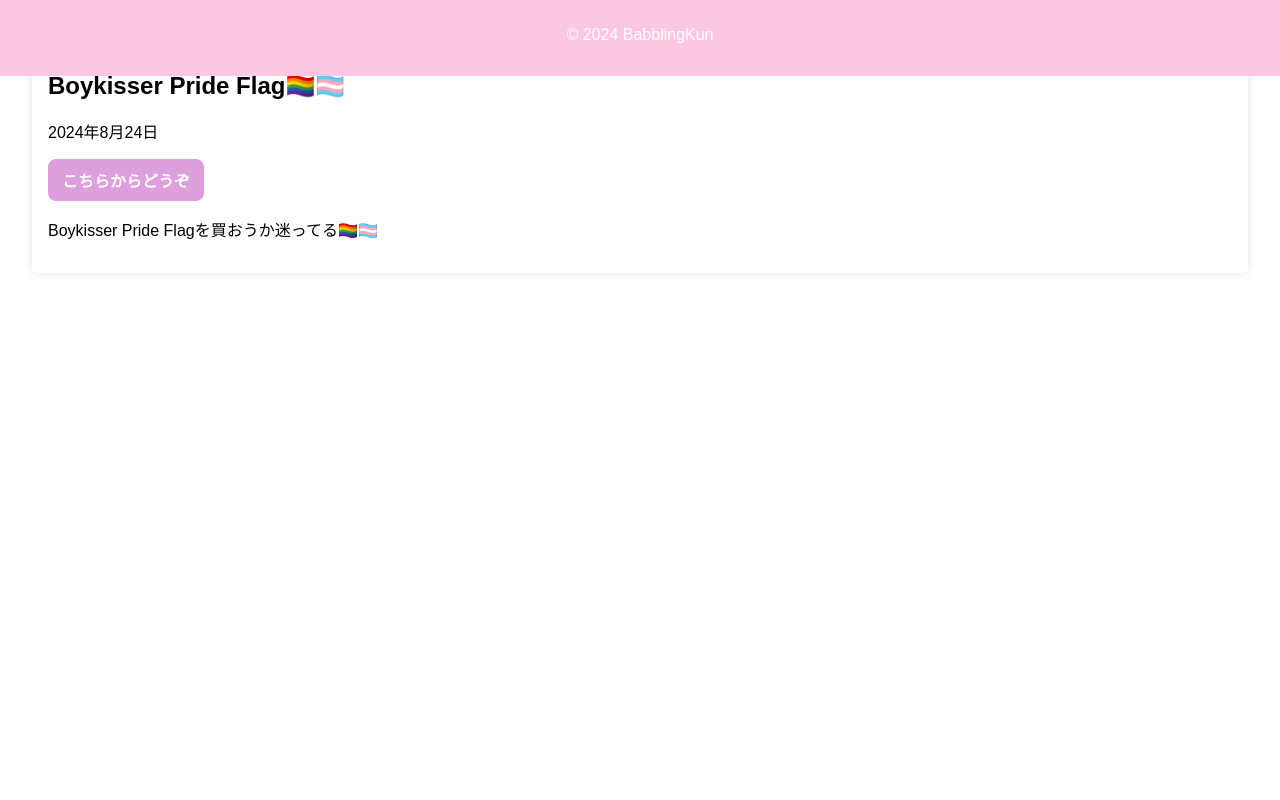
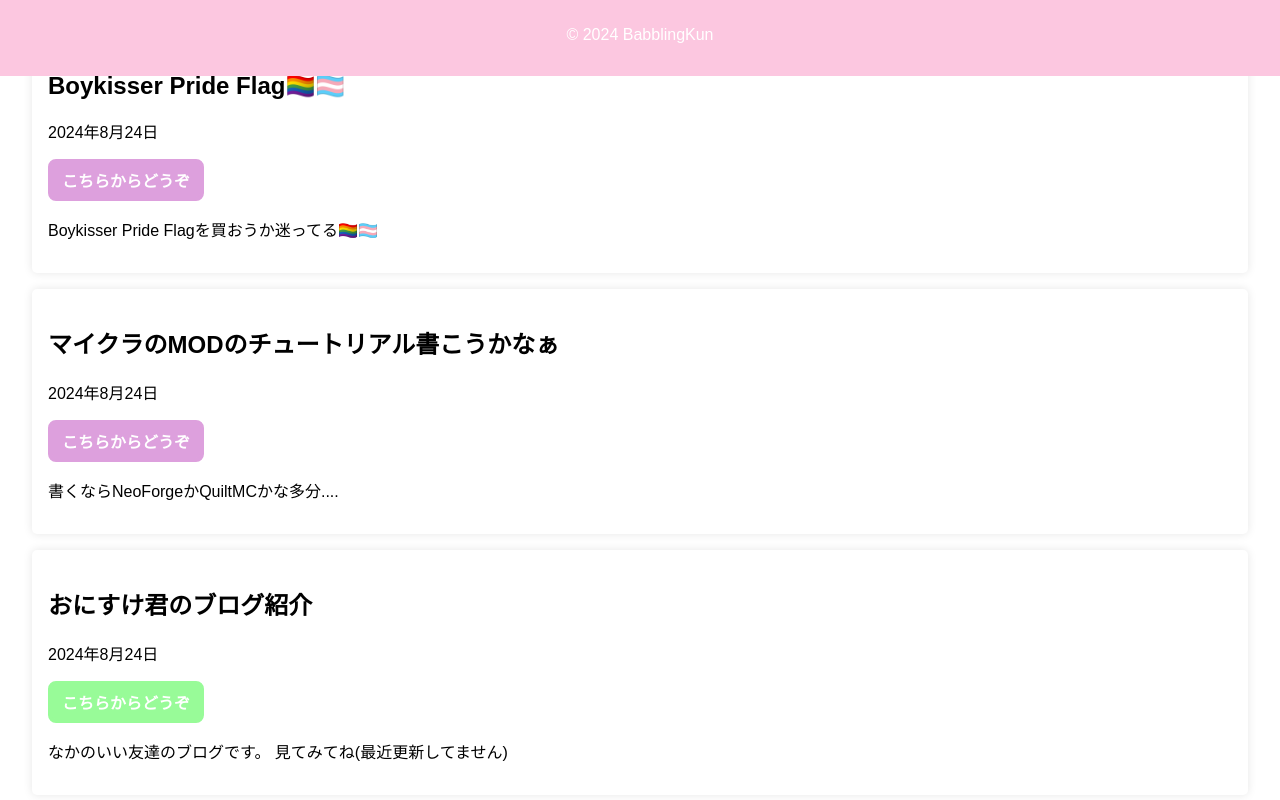
Before and after one commit to babblingkun/Blog, a plain HTML site: page index.html in a window 1280 px wide. Shown: the part 724-1524 px from the top of the page. Before the commit the page ends 1045 px from the top, so only its background shows below. Drawn offline with Linux system fonts and the light colour scheme.

Commit message:
Update index.html

```diff
--- a/index.html
+++ b/index.html
@@ -23,7 +23,7 @@
             <p>
                     2024年8月24日
                     <style>
-                    .sample3_btn {
+                    .babb_btn {
                         display: inline-block;
                         padding: 5px 10px 5px 10px;
                         text-decoration: none;
@@ -34,13 +34,13 @@
                         border-radius: 8px;
                     }
 
-                    .sample3_btn:hover {
+                    .babb_btn:hover {
                         background: white;
                         color: plum;
                     }
                     </style>
                     </p>
-                    <a href="https://www.babblingkun.gay/none.png" class="sample3_btn">こちらからどうぞ</a>
+                    <a href="https://www.babblingkun.gay/none.png" class="babb_btn">こちらからどうぞ</a>
             <p>ドメインを買ったついでにサブドメインを使ってブログを作りました。<br>
                 GitHubページでホストしています。<br>
                 即興で作ってるサイトなので雑な点はお許しください。<br>
@@ -50,25 +50,8 @@
             <h2>お名前ドットコムでドメインを買ってGitHubページでサイトを作ってみた。</h2>
             <p>
                 2024年8月24日
-                <style>
-                .sample3_btn {
-                    display: inline-block;
-                    padding: 5px 10px 5px 10px;
-                    text-decoration: none;
-                    color: white;
-                    background: plum;
-                    font-weight: bold;
-                    border: solid 4px plum;
-                    border-radius: 8px;
-                }
-
-                .sample3_btn:hover {
-                    background: white;
-                    color: plum;
-                }
-                </style>
-                </p>
-                <a href="https://www.babblingkun.gay/none.png" class="sample3_btn">こちらからどうぞ</a>
+            </p>
+                <a href="https://www.babblingkun.gay/none.png" class="babb_btn">こちらからどうぞ</a>
             <p>babblingkun.gayっていうドメインを購入してGitHubページを使ってプロフィールサイトを作って、<br>
                 ついでにサブドメインを設定してブログも一緒に作ってみました。<br>
         </article>
@@ -76,26 +59,45 @@
             <h2>Boykisser Pride Flag🏳️‍🌈🏳️‍⚧️</h2>
             <p>
                 2024年8月24日
+            </p>
+                <a href="https://www.babblingkun.gay/none.png" class="babb_btn">こちらからどうぞ</a>
+            <p>Boykisser Pride Flagを買おうか迷ってる🏳️‍🌈🏳️‍⚧️<br>
+            </p>
+        </article>
+        <article>
+            <h2>マイクラのMODのチュートリアル書こうかなぁ</h2>
+            <p>
+                2024年8月24日
+            </p>
+                <a href="https://www.babblingkun.gay/none.png" class="babb_btn">こちらからどうぞ</a>
+            <p>書くならNeoForgeかQuiltMCかな多分....<br>
+            </p>
+        </article>
+        <article>
+            <h2>おにすけ君のブログ紹介</h2>
+            <p>
+                2024年8月24日
                 <style>
-                .sample3_btn {
+                .onisuke_btn {
                     display: inline-block;
                     padding: 5px 10px 5px 10px;
                     text-decoration: none;
                     color: white;
-                    background: plum;
+                    background: palegreen;
                     font-weight: bold;
-                    border: solid 4px plum;
+                    border: solid 4px palegreen;
                     border-radius: 8px;
                 }
 
-                .sample3_btn:hover {
+                .onisuke_btn:hover {
                     background: white;
-                    color: plum;
+                    color: palegreen;
                 }
                 </style>
                 </p>
-                <a href="https://www.babblingkun.gay/none.png" class="sample3_btn">こちらからどうぞ</a>
-            <p>Boykisser Pride Flagを買おうか迷ってる🏳️‍🌈🏳️‍⚧️<br>
+                <a href="https://onisuke7777.hatenablog.com/" class="onisuke_btn">こちらからどうぞ</a>
+            <p>なかのいい友達のブログです。
+                見てみてね(最近更新してません)<br>
             </p>
         </article>
     </main>
```
